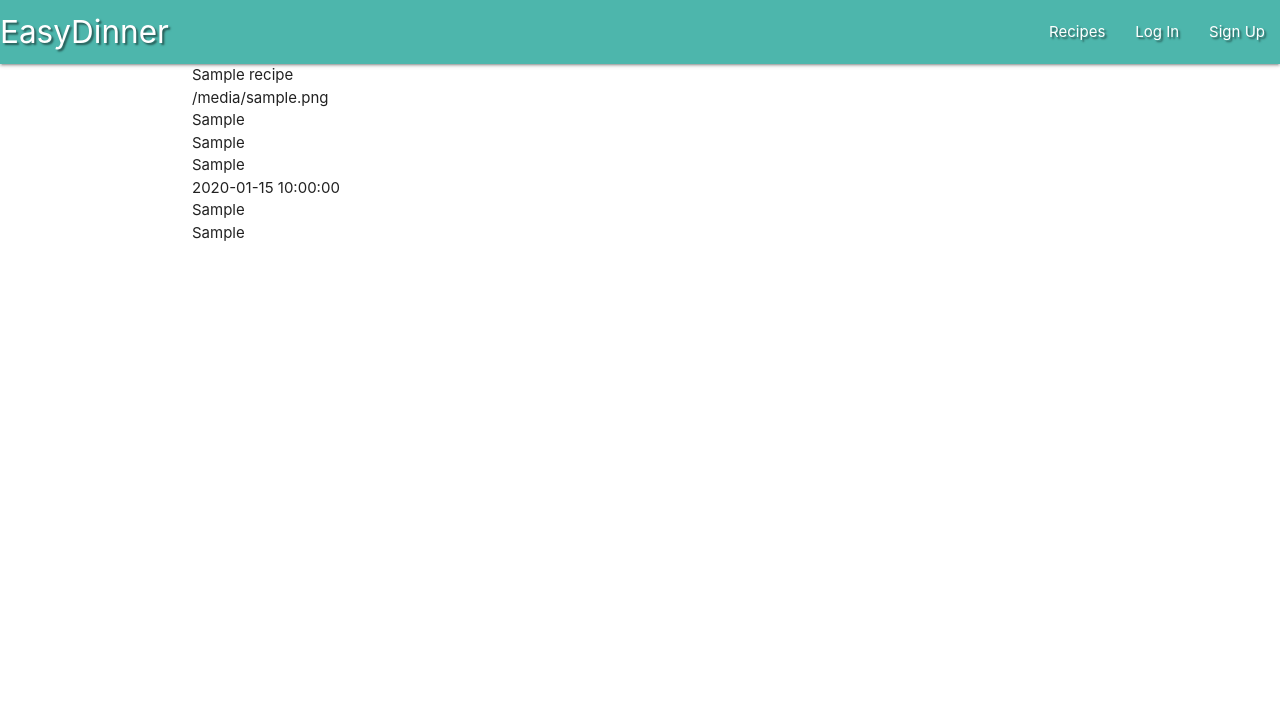
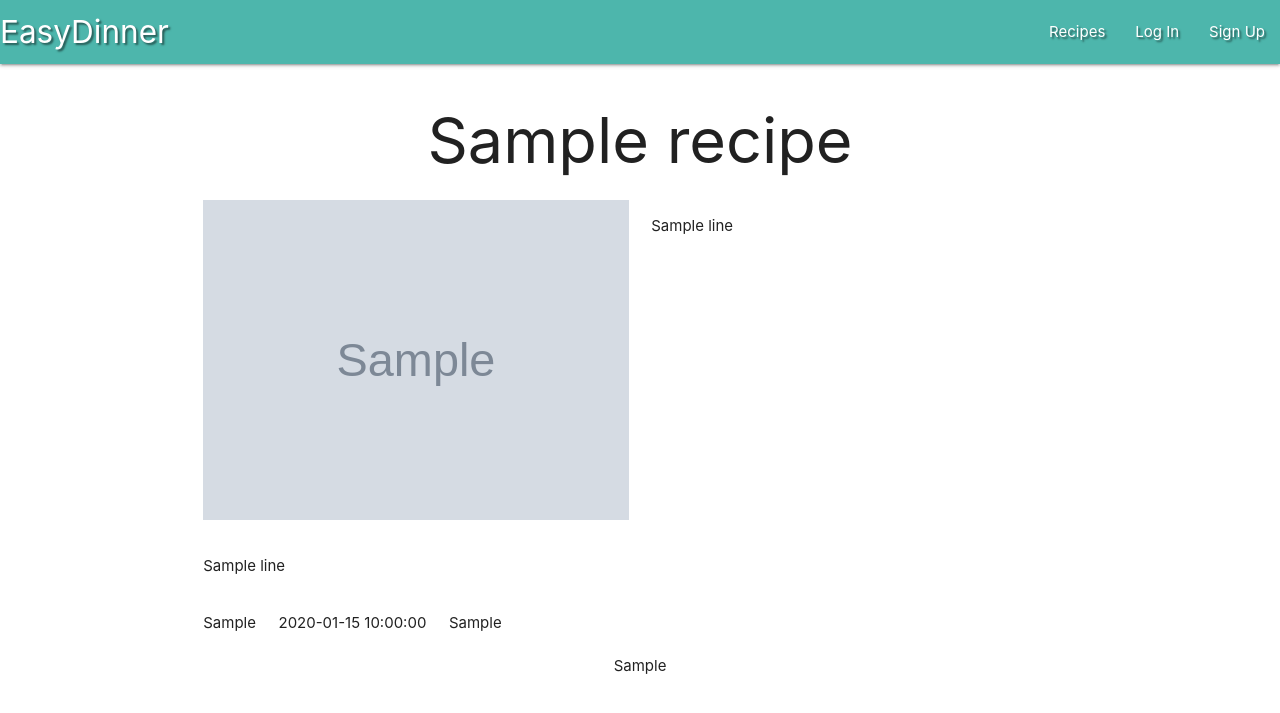
Before and after one commit to upeshp/MS3_EasyDinner, a Flask app: template templates/recipe_details.html in a window 1280 px wide. Shown: the top 713 px of the page. Run offline with Flask 2, Linux system fonts and the light colour scheme; the template is opened without the code that fills it: most values are stand-ins (such as "Sample title", 1, 10 or a date in 2020); grey boxes marked "Sample" are stand-in pictures; some libraries are stand-ins or nearby versions.

Commit message:
Style: reformat recipe_detail.html for better presentation of recipe details, using materialize grid format, inputting splitlines jinja loop to list out ingredients/method

```diff
--- a/templates/profile.html
+++ b/templates/profile.html
@@ -10,8 +10,6 @@
             </div>
         </div>
     </div>
-
-
 
     <div class="row">
         {% for recipe in recipes if session.user|lower == recipe.recipe_addedby|lower %}
@@ -31,8 +29,4 @@
         {% endfor %}
     </div>
 
-
-
-
-
 {% endblock %}
--- a/templates/recipe_details.html
+++ b/templates/recipe_details.html
@@ -3,14 +3,40 @@
 
 
 
-        {{ recipe.recipe_name }}<br>
-        {{ recipe.recipe_image }}<br>
-        {{ recipe.recipe_ingredients }}<br>
-        {{ recipe.recipe_method }}<br>
-        {{ recipe.recipe_serves }}<br>
-        {{ recipe.recipe_time }}<br>
-        {{ recipe.recipe_vegetarian }}<br>
-        {{ recipe.recipe_addedby }}<br>
+        <h1 class="center-align">{{ recipe.recipe_name }}</h1>
+
+        <div class="row">
+            <div class="col s12 m6">
+                <img class="recipe-image" src="{{ recipe.recipe_image }}" alt="">
+            </div>
+            <div class="col s12 m6">
+                {% for line in recipe.recipe_ingredients.splitlines() %}
+                    <ul>{{ line }}</ul>
+                {% endfor %}
+            </div>
+        </div>
+
+        <div class="row">
+            <div class="col s12">
+                {% for line in recipe.recipe_method.splitlines() %}
+                    <ul>{{ line }}</ul>
+                {% endfor %}
+            </div>
+        </div>
+
+        <div class="row">
+            <div class="col">
+                {{ recipe.recipe_serves }}
+            </div>
+            <div class="col">
+                {{ recipe.recipe_time }}
+            </div>
+            <div class="col">
+                {{ recipe.recipe_vegetarian }}
+            </div>
+        </div>
+
+        <p class="center-align">{{ recipe.recipe_addedby }}</p>
 
 
 
```
